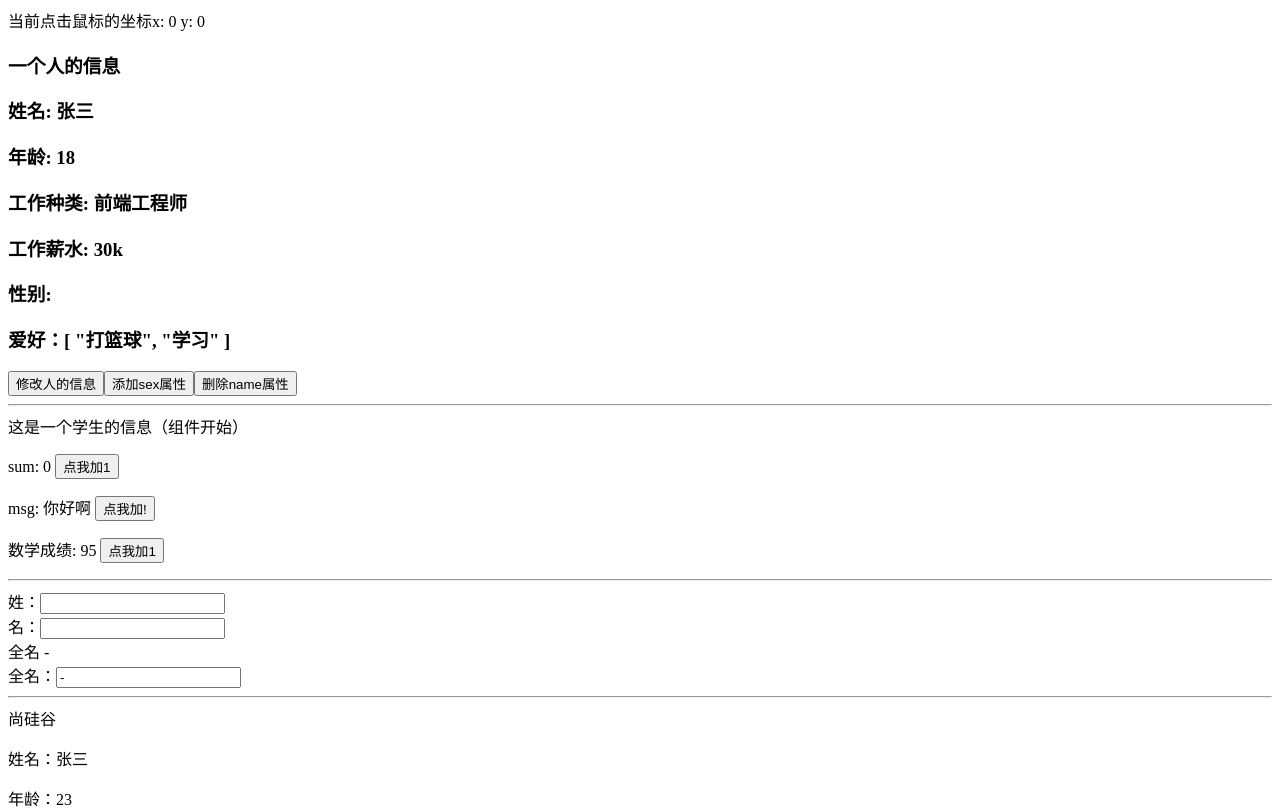
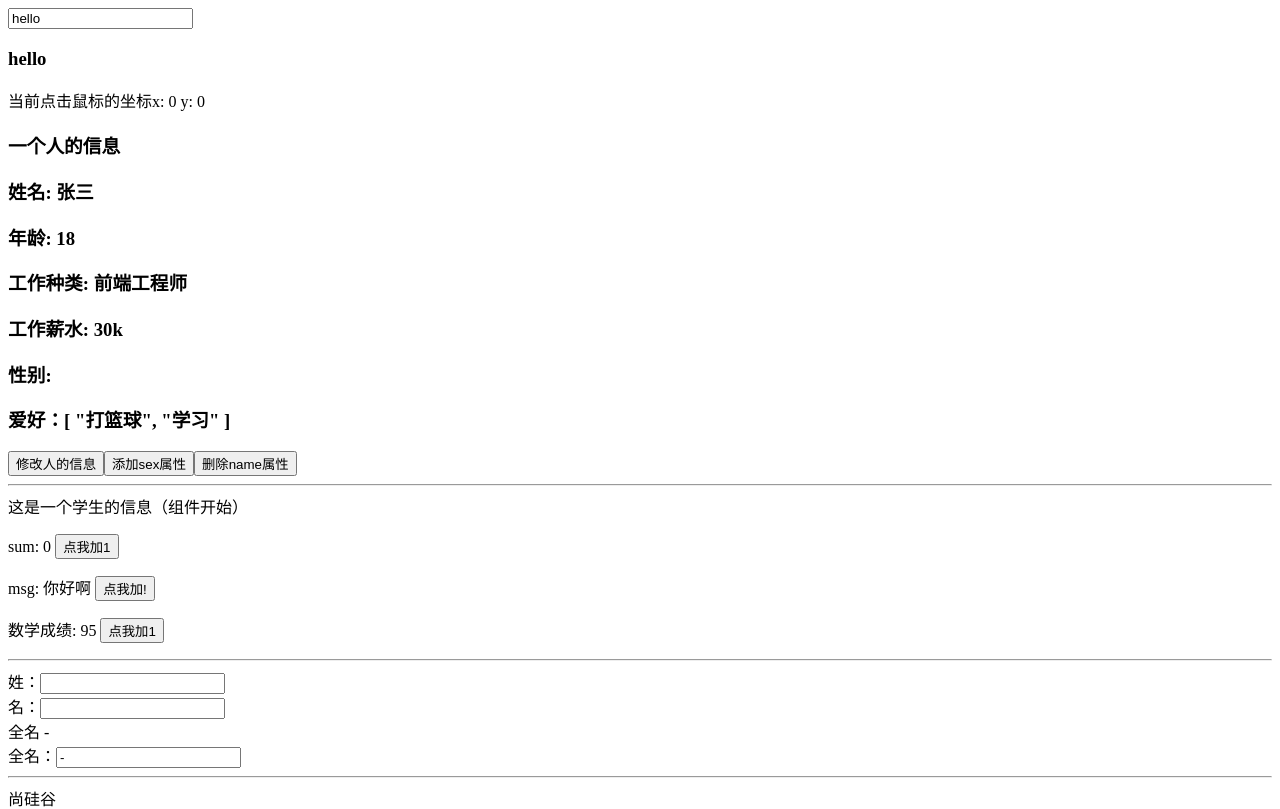
Before and after one commit to 1684838553/frontendFramework, a Vue app in the folder vue3/: page / in a window 1280 px wide. Shown: the top 809 px of the page. Built offline with nearby package versions, Linux system fonts and the light colour scheme.

Commit message:
customRef

```diff
--- a/vue3/src/App.vue
+++ b/vue3/src/App.vue
@@ -1,4 +1,5 @@
 <template>
+  <Demo />
   <Location v-if="isShow" />
   <h3>一个人的信息</h3>
   <h3>姓名: {{ person.name }}</h3>
@@ -22,13 +23,15 @@
 <script>
 import Student from './components/Student';
 import Location from './components/Location';
+import Demo from './components/Demo';
 import { reactive, ref } from 'vue';
 
 export default {
   name: 'App',
   components: {
     Student,
-    Location
+    Location,
+    Demo
   },
   setup() {
     const person = reactive({
--- /dev/null
+++ b/vue3/src/components/Demo.vue
@@ -0,0 +1,41 @@
+<template>
+    <input type="text" v-model="keyword">
+    <h3>{{ keyword }}</h3>
+</template>
+
+<script>
+import { customRef } from 'vue';
+export default {
+    name: 'Demo',
+
+    setup() {
+        function myRef(value) {
+            let timer;
+            const x = customRef((tarck, trigger) => {
+                return {
+                    get() {
+                        // 通知vue追踪value的变化
+                        tarck();
+                        return value;
+                    },
+                    set(newValue) {
+                        clearTimeout(timer);
+                        timer = setTimeout(() => {
+                        value = newValue;
+                        // 通知vue重新解析模板
+                        trigger();
+                       }, 500)
+                    }
+                }
+            });
+            return x;
+        }
+
+        let keyword = myRef('hello')
+
+        return {
+            keyword
+        }
+    }
+}
+</script>
```
Also changed, not shown: 1 other file (tests, documents, lock files or other folders).
